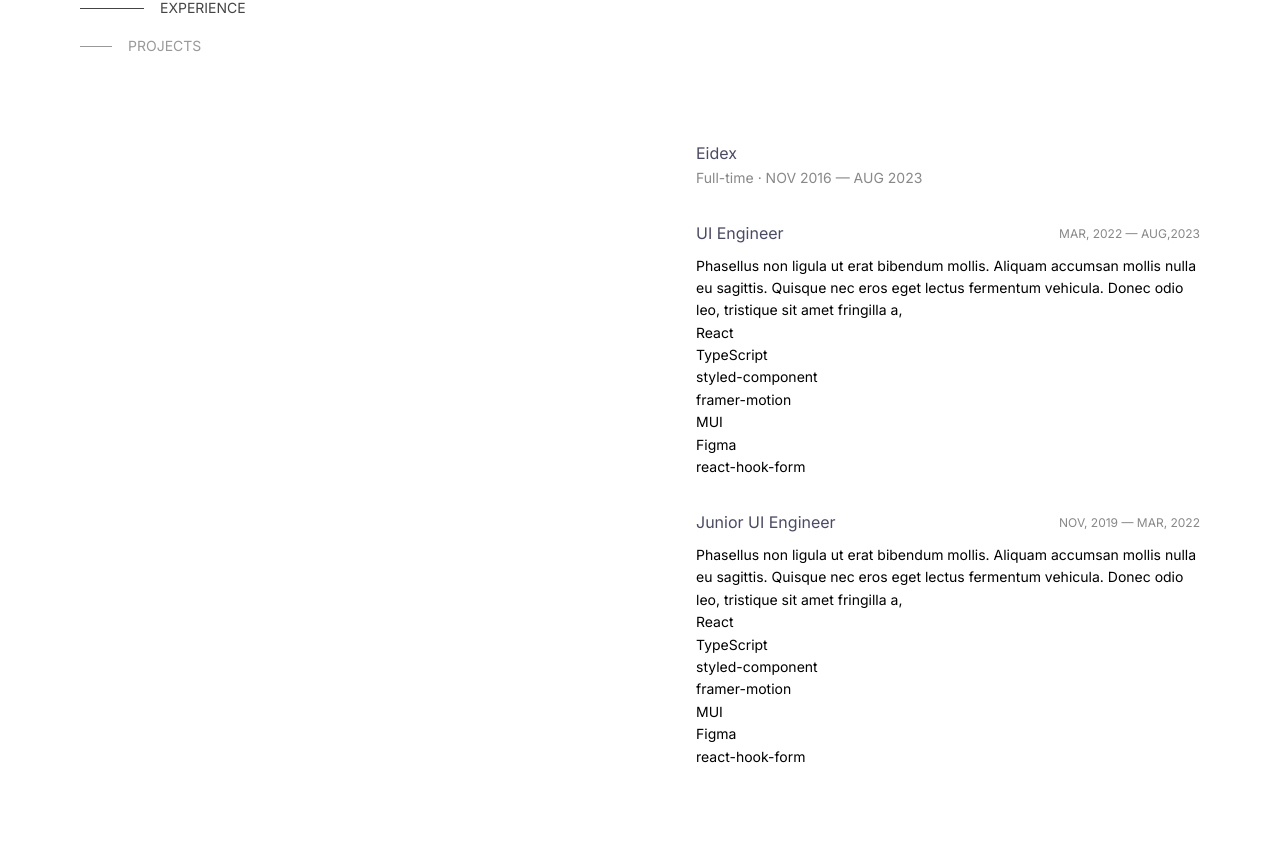
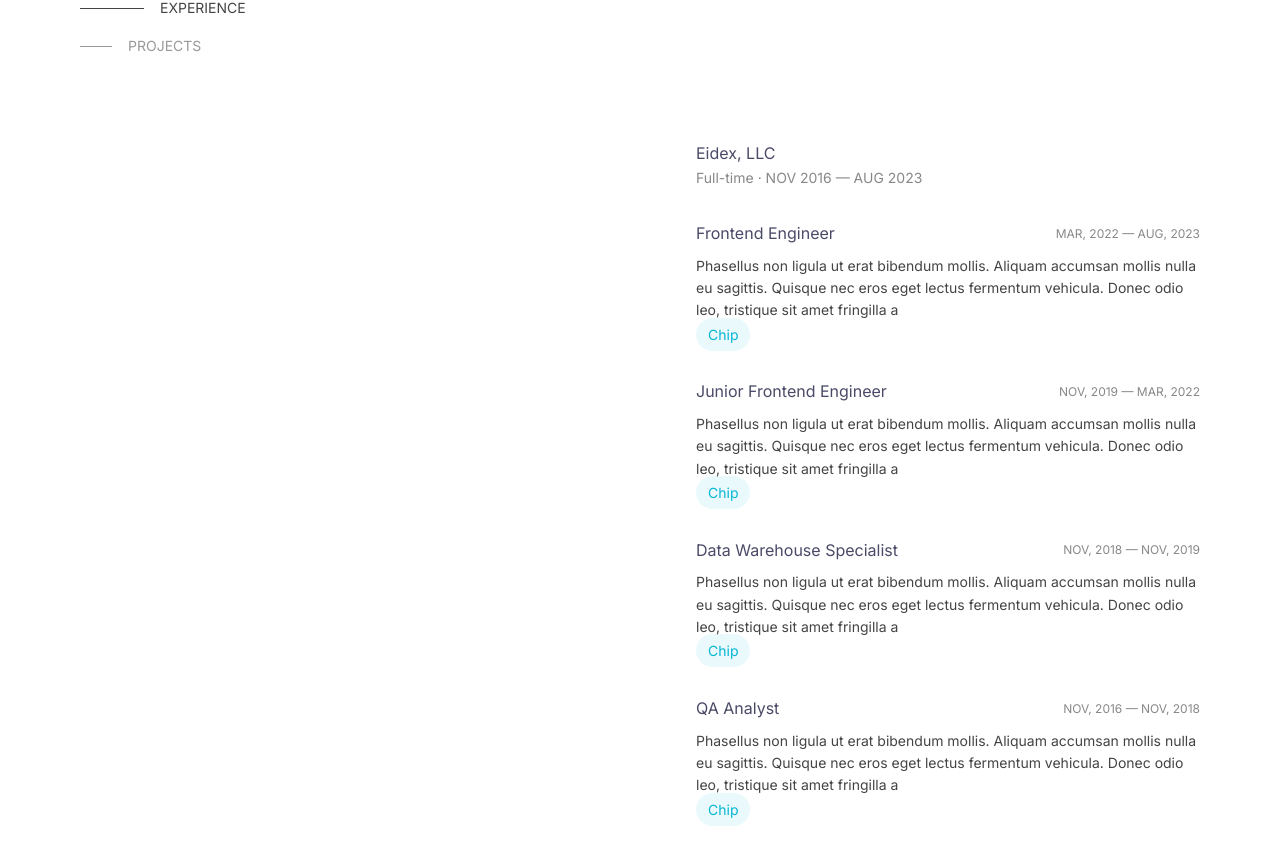
Before and after one commit to tnamdevnote/tnam.dev, a Next.js app: page / in a window 1280 px wide. Shown: the part 355-1220 px from the top of the page. Built offline with nearby package versions, Linux system fonts and the light colour scheme.

Commit message:
feature/chip

```diff
--- /dev/null
+++ b/app/components/chip/chip.tsx
@@ -0,0 +1,19 @@
+import React from "react";
+
+type ChipProps = {
+  title?: string;
+  label: string;
+};
+
+function Chip({ title, label }: ChipProps) {
+  return (
+    <span
+      className="rounded-full bg-primary-cyan-15 px-3 py-2 text-small text-primary-cyan-100"
+      title={title}
+    >
+      {label}
+    </span>
+  );
+}
+
+export default Chip;
--- a/app/components/sections/experience.tsx
+++ b/app/components/sections/experience.tsx
@@ -2,6 +2,8 @@ import { useTOCListContext } from "@/app/context/TOCListContext";
 import useIntersectionObserver from "@/app/hooks/useIntersectionObserver";
 import React, { useEffect, useRef } from "react";
 import Card from "../card/card";
+import { EXPERIENCE } from "@/config";
+import Chip from "../chip/chip";
 
 function Experience() {
   const expRef = useRef(null);
@@ -17,56 +19,22 @@ function Experience() {
   return (
     <section id="experience" className="scroll-mt-24" ref={expRef}>
       <h3 className="text-body-bold lg:hidden">EXPERIENCE</h3>
-      <h3 className="mt-2 text-body">Eidex</h3>
+      <h3 className="mt-2 text-body">Eidex, LLC</h3>
       <p className="w-full text-small text-accent-4">
         Full-time · NOV 2016 — AUG 2023
       </p>
       <ol>
+        {EXPERIENCE.map((exp) => (
           <li className="mt-8">
             <Card>
-            <Card.Header title="UI Engineer" subheader="MAR, 2022 — AUG,2023" />
+              <Card.Header title={exp.title} subheader={exp.date} />
               <Card.Content>
-              <p className="text-small">
-                Phasellus non ligula ut erat bibendum mollis. Aliquam accumsan
-                mollis nulla eu sagittis. Quisque nec eros eget lectus fermentum
-                vehicula. Donec odio leo, tristique sit amet fringilla a,
-              </p>
-              <ul>
-                <li className="text-small">React</li>
-                <li className="text-small">TypeScript</li>
-                <li className="text-small">styled-component</li>
-                <li className="text-small">framer-motion</li>
-                <li className="text-small">MUI</li>
-                <li className="text-small">Figma</li>
-                <li className="text-small">react-hook-form</li>
-              </ul>
+                <p className="text-small text-accent-6">{exp.description}</p>
               </Card.Content>
+              <Chip label="Chip" />
             </Card>
           </li>
-        <li className="mt-8">
-          <Card>
-            <Card.Header
-              title="Junior UI Engineer"
-              subheader="NOV, 2019 — MAR, 2022"
-            />
-            <Card.Content>
-              <p className="text-small">
-                Phasellus non ligula ut erat bibendum mollis. Aliquam accumsan
-                mollis nulla eu sagittis. Quisque nec eros eget lectus fermentum
-                vehicula. Donec odio leo, tristique sit amet fringilla a,
-              </p>
-              <ul>
-                <li className="text-small">React</li>
-                <li className="text-small">TypeScript</li>
-                <li className="text-small">styled-component</li>
-                <li className="text-small">framer-motion</li>
-                <li className="text-small">MUI</li>
-                <li className="text-small">Figma</li>
-                <li className="text-small">react-hook-form</li>
-              </ul>
-            </Card.Content>
-          </Card>
-        </li>
+        ))}
       </ol>
     </section>
   );
--- a/config.ts
+++ b/config.ts
@@ -12,3 +12,52 @@ export const TOC_LIST = [
     path: "#projects",
   },
 ];
+
+export const EXPERIENCE = [
+  {
+    title: "Frontend Engineer",
+    date: "MAR, 2022 — AUG, 2023",
+    description: `Phasellus non ligula ut erat bibendum mollis. Aliquam accumsan
+                mollis nulla eu sagittis. Quisque nec eros eget lectus fermentum
+                vehicula. Donec odio leo, tristique sit amet fringilla a`,
+    skills: [
+      "React",
+      "TypeScript",
+      "HTML",
+      "CSS",
+      "redux",
+      "styled components",
+    ],
+  },
+  {
+    title: "Junior Frontend Engineer",
+    date: "NOV, 2019 — MAR, 2022",
+    description: `Phasellus non ligula ut erat bibendum mollis. Aliquam accumsan
+                mollis nulla eu sagittis. Quisque nec eros eget lectus fermentum
+                vehicula. Donec odio leo, tristique sit amet fringilla a`,
+    skills: [
+      "React",
+      "TypeScript",
+      "HTML",
+      "CSS",
+      "redux",
+      "styled components",
+    ],
+  },
+  {
+    title: "Data Warehouse Specialist",
+    date: "NOV, 2018 — NOV, 2019",
+    description: `Phasellus non ligula ut erat bibendum mollis. Aliquam accumsan
+                mollis nulla eu sagittis. Quisque nec eros eget lectus fermentum
+                vehicula. Donec odio leo, tristique sit amet fringilla a`,
+    skills: ["SQL", "RDBMS", "ETL"],
+  },
+  {
+    title: "QA Analyst",
+    date: "NOV, 2016 — NOV, 2018",
+    description: `Phasellus non ligula ut erat bibendum mollis. Aliquam accumsan
+                mollis nulla eu sagittis. Quisque nec eros eget lectus fermentum
+                vehicula. Donec odio leo, tristique sit amet fringilla a`,
+    skills: ["SQL", "Excel"],
+  },
+];
```
Lines whose indentation alone changed are shown as unchanged.
